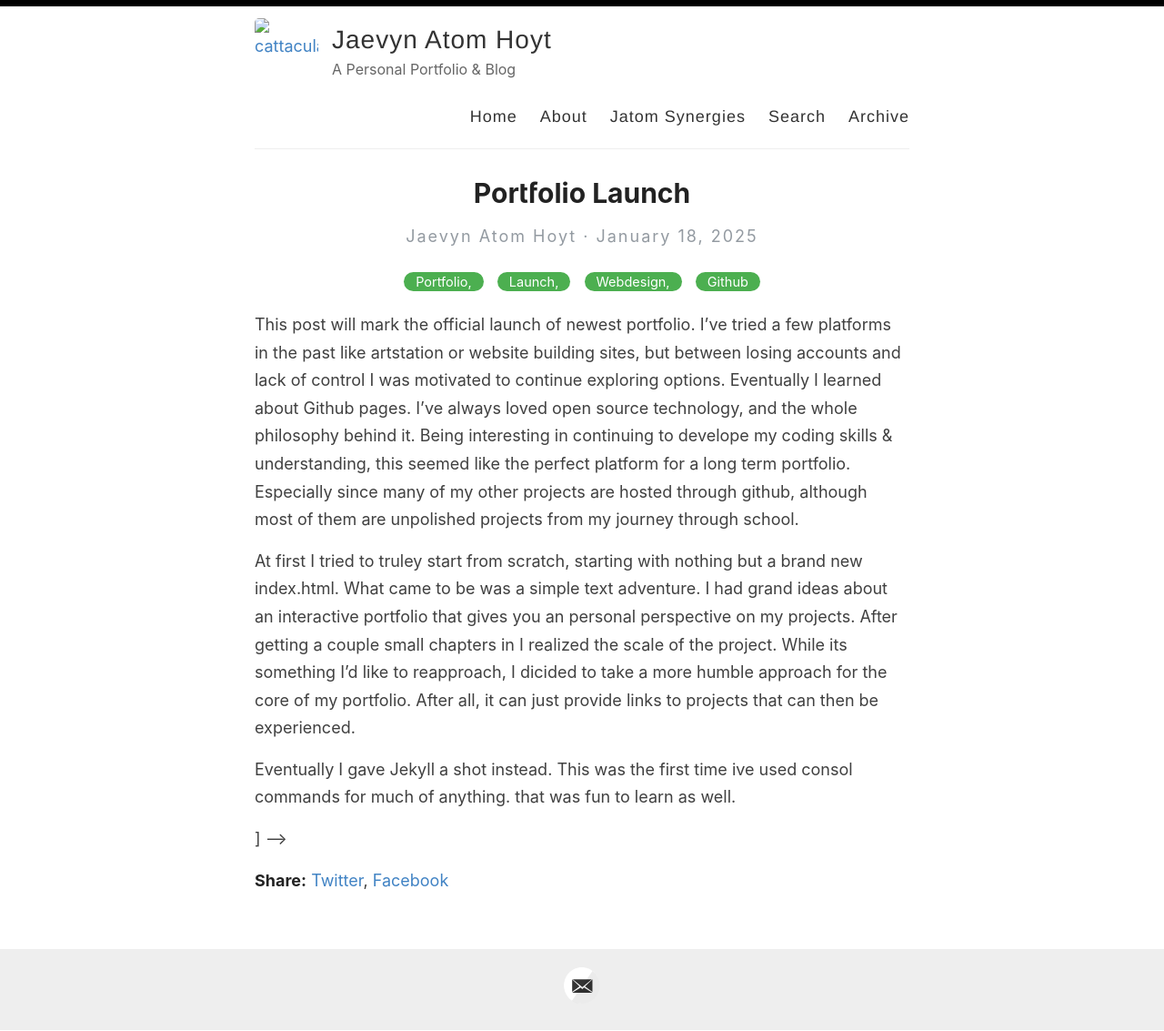
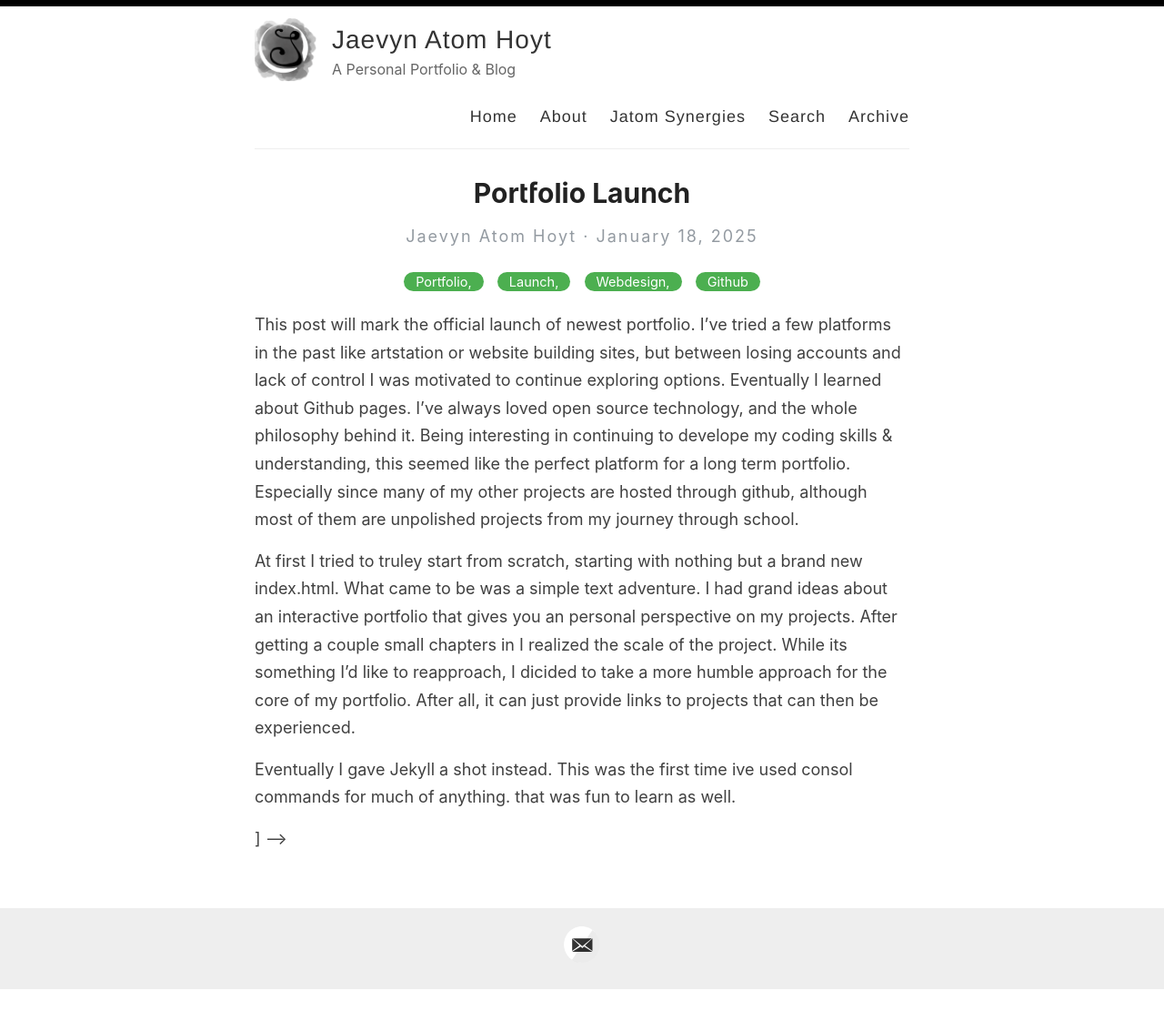
Before and after one commit to cattacular/cattacular.github.io, a Jekyll site: the page built from _posts/2025-1-18-Portfolio-Launch.md, in a window 1280 px wide. Shown: the whole page at 91% size. Built offline with Jekyll 4.4.1, drawn with Linux system fonts in a browser that asks for light colours; after the commit the page ends 1087 px from its top, so only the background shows below that.

Commit message:
Attempting to fix icon

```diff
--- a/_config.yml
+++ b/_config.yml
@@ -12,7 +12,7 @@
 description: A Personal Portfolio & Blog
 
 # URL of your avatar or profile pic (you could use your GitHub profile pic)
-avatar: images/JLogo.png
+avatar: /images/JLogo.png
 
 #
 # Flags below are optional
--- a/_layouts/post.html
+++ b/_layouts/post.html
@@ -27,13 +27,6 @@
     {{ content }}
   </div>
 
-  <div>
-    <p><span class="share-box">Share:</span> <a href="http://twitter.com/share?text={{ page.title }}&url={{site.url}}{{page.url}}" target="_blank">Twitter</a>, <a href="https://www.facebook.com/sharer.php?u={{site.url}}{{page.url}}" target="_blank">Facebook</a></p>
-  </div>
-
-  <!--<div class="date">
-    Written on {{ page.date | date: "%B %e, %Y" }}
-  </div>-->
 
   {% include disqus.html %}
 </article>
```
